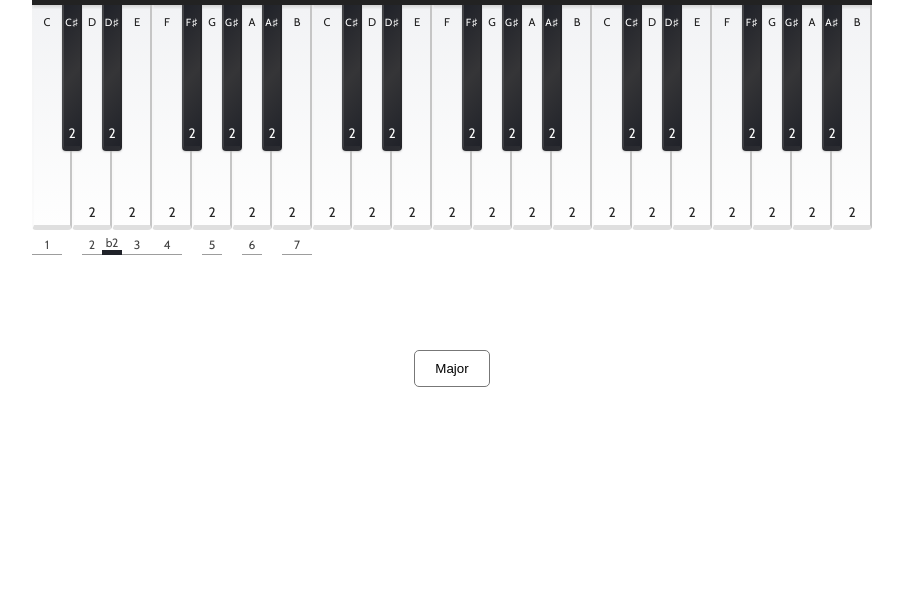
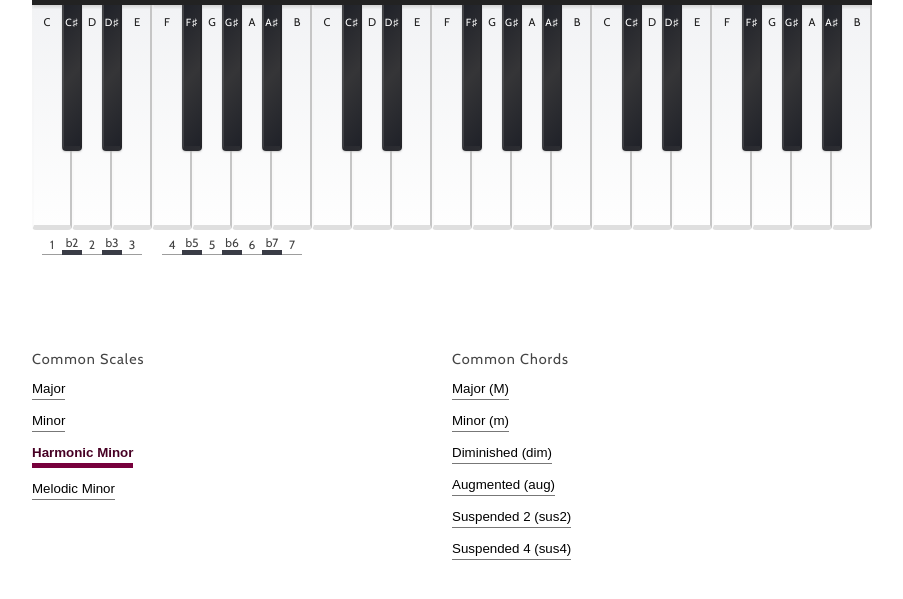
Before and after one commit to rtspw/Keyboard-Visual, a website with bundled scripts: page app/index.html in a window 1280 px wide. Shown: the part 129-728 px from the top of the page, without its empty margins (188-1091 px from the left). Built offline with nearby package versions, Linux system fonts and the light colour scheme.

Commit message:
Added some test buttons for scales

```diff
--- a/app/index.html
+++ b/app/index.html
@@ -8,102 +8,102 @@
   </head>
   <body>
     <h1>Keyboard Visual</h1>
-    <section class="keyboard">
+    <section class="keyboard unselectable">
       <section class="keyboard__container">
 
         <!-- Octave One -->
         <section class="keyboard__octave keyboard__octave--one">
           <div class="keyboard__key keyboard__key--white c" id="c1">
-            <div class="keyboard__key-name keyboard__key-name--left-align unselectable">C</div>
+            <div class="keyboard__key-name keyboard__key-name--left-align">C</div>
             <div class="keyboard__text-area">
-              <div class="keyboard__fingering unselectable"></div>
+              <div class="keyboard__fingering"></div>
             </div>
           </div>
 
           <div class="keyboard__black-key-anchor">
             <div class="keyboard__key keyboard__key--black c-sharp1" id="c-sharp1">
-              <div class="keyboard__key-name keyboard__key-name--black-key unselectable">C♯</div>
+              <div class="keyboard__key-name keyboard__key-name--black-key">C♯</div>
               <div class="keyboard__text-area">
-                <div class="keyboard__fingering keyboard__fingering--black-key unselectable">2</div>
+                <div class="keyboard__fingering keyboard__fingering--black-key"></div>
               </div>
             </div>
           </div>
 
           <div class="keyboard__key keyboard__key--white d" id="d1">
-            <div class="keyboard__key-name unselectable">D</div>
+            <div class="keyboard__key-name">D</div>
             <div class="keyboard__text-area">
-              <div class="keyboard__fingering unselectable">2</div>
+              <div class="keyboard__fingering"></div>
             </div>
           </div>
 
           <div class="keyboard__black-key-anchor">
             <div class="keyboard__key keyboard__key--black d-sharp" id="d-sharp1">
-              <div class="keyboard__key-name keyboard__key-name--black-key unselectable">D♯</div>
+              <div class="keyboard__key-name keyboard__key-name--black-key">D♯</div>
               <div class="keyboard__text-area">
-                <div class="keyboard__fingering keyboard__fingering--black-key unselectable">2</div>
+                <div class="keyboard__fingering keyboard__fingering--black-key"></div>
               </div>
             </div>
           </div>
 
           <div class="keyboard__key keyboard__key--white e" id="e1">
-            <div class="keyboard__key-name keyboard__key-name--right-align unselectable">E</div>
+            <div class="keyboard__key-name keyboard__key-name--right-align">E</div>
             <div class="keyboard__text-area">
-              <div class="keyboard__fingering unselectable">2</div>
+              <div class="keyboard__fingering"></div>
             </div>
           </div>
 
           <div class="keyboard__key keyboard__key--white f" id="f1">
-            <div class="keyboard__key-name keyboard__key-name--left-align unselectable">F</div>
+            <div class="keyboard__key-name keyboard__key-name--left-align">F</div>
             <div class="keyboard__text-area">
-              <div class="keyboard__fingering unselectable">2</div>
+              <div class="keyboard__fingering"></div>
             </div>
           </div>
 
           <div class="keyboard__black-key-anchor">
             <div class="keyboard__key keyboard__key--black f-sharp" id="f-sharp1">
-              <div class="keyboard__key-name keyboard__key-name--black-key unselectable">F♯</div>
+              <div class="keyboard__key-name keyboard__key-name--black-key">F♯</div>
               <div class="keyboard__text-area">
-                <div class="keyboard__fingering keyboard__fingering--black-key unselectable">2</div>
+                <div class="keyboard__fingering keyboard__fingering--black-key"></div>
               </div>
             </div>
           </div>
 
           <div class="keyboard__key keyboard__key--white g" id="g1">
-            <div class="keyboard__key-name unselectable">G</div>
+            <div class="keyboard__key-name">G</div>
             <div class="keyboard__text-area">
-              <div class="keyboard__fingering unselectable">2</div>
+              <div class="keyboard__fingering"></div>
             </div>
           </div>
 
           <div class="keyboard__black-key-anchor">
             <div class="keyboard__key keyboard__key--black g-sharp" id="g-sharp1">
-              <div class="keyboard__key-name keyboard__key-name--black-key unselectable">G♯</div>
+              <div class="keyboard__key-name keyboard__key-name--black-key">G♯</div>
               <div class="keyboard__text-area">
-                <div class="keyboard__fingering keyboard__fingering--black-key unselectable">2</div>
+                <div class="keyboard__fingering keyboard__fingering--black-key"></div>
               </div>
             </div>
           </div>
 
           <div class="keyboard__key keyboard__key--white a" id="a1">
-            <div class="keyboard__key-name unselectable">A</div>
+            <div class="keyboard__key-name">A</div>
             <div class="keyboard__text-area">
-              <div class="keyboard__fingering unselectable">2</div>
+              <div class="keyboard__fingering"></div>
             </div>
           </div>
 
           <div class="keyboard__black-key-anchor">
             <div class="keyboard__key keyboard__key--black a-sharp" id="a-sharp1">
-              <div class="keyboard__key-name keyboard__key-name--black-key unselectable">A♯</div>
+              <div class="keyboard__key-name keyboard__key-name--black-key">A♯</div>
               <div class="keyboard__text-area">
-                <div class="keyboard__fingering keyboard__fingering--black-key unselectable">2</div>
+                <div class="keyboard__fingering keyboard__fingering--black-key"></div>
               </div>
             </div>
           </div>
 
           <div class="keyboard__key keyboard__key--white b" id="b1">
-            <div class="keyboard__key-name keyboard__key-name--right-align unselectable">B</div>
+            <div class="keyboard__key-name keyboard__key-name--right-align">B</div>
             <div class="keyboard__text-area">
-              <div class="keyboard__fingering unselectable">2</div>
+              <div class="keyboard__fingering"></div>
             </div>
           </div>
         </section>
@@ -111,96 +111,96 @@
         <!-- Octave Two -->
         <section class="keyboard__octave keyboard__octave--two">
           <div class="keyboard__key keyboard__key--white c" id="c2">
-            <div class="keyboard__key-name keyboard__key-name--left-align unselectable">C</div>
+            <div class="keyboard__key-name keyboard__key-name--left-align">C</div>
             <div class="keyboard__text-area">
-              <div class="keyboard__fingering unselectable">2</div>
+              <div class="keyboard__fingering"></div>
             </div>
           </div>
 
           <div class="keyboard__black-key-anchor">
             <div class="keyboard__key keyboard__key--black c-sharp1" id="c-sharp2">
-              <div class="keyboard__key-name keyboard__key-name--black-key unselectable">C♯</div>
+              <div class="keyboard__key-name keyboard__key-name--black-key">C♯</div>
               <div class="keyboard__text-area">
-                <div class="keyboard__fingering keyboard__fingering--black-key unselectable">2</div>
+                <div class="keyboard__fingering keyboard__fingering--black-key"></div>
               </div>
             </div>
           </div>
 
           <div class="keyboard__key keyboard__key--white d" id="d2">
-            <div class="keyboard__key-name unselectable">D</div>
+            <div class="keyboard__key-name">D</div>
             <div class="keyboard__text-area">
-              <div class="keyboard__fingering unselectable">2</div>
+              <div class="keyboard__fingering"></div>
             </div>
           </div>
 
           <div class="keyboard__black-key-anchor">
             <div class="keyboard__key keyboard__key--black d-sharp" id="d-sharp2">
-              <div class="keyboard__key-name keyboard__key-name--black-key unselectable">D♯</div>
+              <div class="keyboard__key-name keyboard__key-name--black-key">D♯</div>
               <div class="keyboard__text-area">
-                <div class="keyboard__fingering keyboard__fingering--black-key unselectable">2</div>
+                <div class="keyboard__fingering keyboard__fingering--black-key"></div>
               </div>
             </div>
           </div>
 
           <div class="keyboard__key keyboard__key--white e" id="e2">
-            <div class="keyboard__key-name keyboard__key-name--right-align unselectable">E</div>
+            <div class="keyboard__key-name keyboard__key-name--right-align">E</div>
             <div class="keyboard__text-area">
-              <div class="keyboard__fingering unselectable">2</div>
+              <div class="keyboard__fingering"></div>
             </div>
           </div>
 
           <div class="keyboard__key keyboard__key--white f" id="f2">
-            <div class="keyboard__key-name keyboard__key-name--left-align unselectable">F</div>
+            <div class="keyboard__key-name keyboard__key-name--left-align">F</div>
             <div class="keyboard__text-area">
-              <div class="keyboard__fingering unselectable">2</div>
+              <div class="keyboard__fingering"></div>
             </div>
           </div>
 
           <div class="keyboard__black-key-anchor">
             <div class="keyboard__key keyboard__key--black f-sharp" id="f-sharp2">
-              <div class="keyboard__key-name keyboard__key-name--black-key unselectable">F♯</div>
+              <div class="keyboard__key-name keyboard__key-name--black-key">F♯</div>
               <div class="keyboard__text-area">
-                <div class="keyboard__fingering keyboard__fingering--black-key unselectable">2</div>
+                <div class="keyboard__fingering keyboard__fingering--black-key"></div>
               </div>
             </div>
           </div>
 
           <div class="keyboard__key keyboard__key--white g" id="g2">
-            <div class="keyboard__key-name unselectable">G</div>
+            <div class="keyboard__key-name">G</div>
             <div class="keyboard__text-area">
-              <div class="keyboard__fingering unselectable">2</div>
+              <div class="keyboard__fingering"></div>
             </div>
           </div>
 
           <div class="keyboard__black-key-anchor">
             <div class="keyboard__key keyboard__key--black g-sharp" id="g-sharp2">
-              <div class="keyboard__key-name keyboard__key-name--black-key unselectable">G♯</div>
+              <div class="keyboard__key-name keyboard__key-name--black-key">G♯</div>
               <div class="keyboard__text-area">
-                <div class="keyboard__fingering keyboard__fingering--black-key unselectable">2</div>
+                <div class="keyboard__fingering keyboard__fingering--black-key"></div>
               </div>
             </div>
           </div>
 
           <div class="keyboard__key keyboard__key--white a" id="a2">
-            <div class="keyboard__key-name unselectable">A</div>
+            <div class="keyboard__key-name">A</div>
             <div class="keyboard__text-area">
-              <div class="keyboard__fingering unselectable">2</div>
+              <div class="keyboard__fingering"></div>
             </div>
           </div>
 
           <div class="keyboard__black-key-anchor">
             <div class="keyboard__key keyboard__key--black a-sharp" id="a-sharp2">
-              <div class="keyboard__key-name keyboard__key-name--black-key unselectable">A♯</div>
+              <div class="keyboard__key-name keyboard__key-name--black-key">A♯</div>
               <div class="keyboard__text-area">
-                <div class="keyboard__fingering keyboard__fingering--black-key unselectable">2</div>
+                <div class="keyboard__fingering keyboard__fingering--black-key"></div>
               </div>
             </div>
           </div>
 
           <div class="keyboard__key keyboard__key--white b" id="b2">
-            <div class="keyboard__key-name keyboard__key-name--right-align unselectable">B</div>
+            <div class="keyboard__key-name keyboard__key-name--right-align">B</div>
             <div class="keyboard__text-area">
-              <div class="keyboard__fingering unselectable">2</div>
+              <div class="keyboard__fingering"></div>
             </div>
           </div>
         </section>
@@ -208,123 +208,168 @@
         <!-- Octave Three -->
         <section class="keyboard__octave keyboard__octave--three">
           <div class="keyboard__key keyboard__key--white c" id="c3">
-            <div class="keyboard__key-name keyboard__key-name--left-align unselectable">C</div>
+            <div class="keyboard__key-name keyboard__key-name--left-align">C</div>
             <div class="keyboard__text-area">
-              <div class="keyboard__fingering unselectable">2</div>
+              <div class="keyboard__fingering"></div>
             </div>
           </div>
 
           <div class="keyboard__black-key-anchor">
             <div class="keyboard__key keyboard__key--black c-sharp1" id="c-sharp3">
-              <div class="keyboard__key-name keyboard__key-name--black-key unselectable">C♯</div>
+              <div class="keyboard__key-name keyboard__key-name--black-key">C♯</div>
               <div class="keyboard__text-area">
-                <div class="keyboard__fingering keyboard__fingering--black-key unselectable">2</div>
+                <div class="keyboard__fingering keyboard__fingering--black-key"></div>
               </div>
             </div>
           </div>
 
           <div class="keyboard__key keyboard__key--white d" id="d3">
-            <div class="keyboard__key-name unselectable">D</div>
+            <div class="keyboard__key-name">D</div>
             <div class="keyboard__text-area">
-              <div class="keyboard__fingering unselectable">2</div>
+              <div class="keyboard__fingering"></div>
             </div>
           </div>
 
           <div class="keyboard__black-key-anchor">
             <div class="keyboard__key keyboard__key--black d-sharp" id="d-sharp3">
-              <div class="keyboard__key-name keyboard__key-name--black-key unselectable">D♯</div>
+              <div class="keyboard__key-name keyboard__key-name--black-key">D♯</div>
               <div class="keyboard__text-area">
-                <div class="keyboard__fingering keyboard__fingering--black-key unselectable">2</div>
+                <div class="keyboard__fingering keyboard__fingering--black-key"></div>
               </div>
             </div>
           </div>
 
           <div class="keyboard__key keyboard__key--white e" id="e3">
-            <div class="keyboard__key-name keyboard__key-name--right-align unselectable">E</div>
+            <div class="keyboard__key-name keyboard__key-name--right-align">E</div>
             <div class="keyboard__text-area">
-              <div class="keyboard__fingering unselectable">2</div>
+              <div class="keyboard__fingering"></div>
             </div>
           </div>
 
           <div class="keyboard__key keyboard__key--white f" id="f3">
-            <div class="keyboard__key-name keyboard__key-name--left-align unselectable">F</div>
+            <div class="keyboard__key-name keyboard__key-name--left-align">F</div>
             <div class="keyboard__text-area">
-              <div class="keyboard__fingering unselectable">2</div>
+              <div class="keyboard__fingering"></div>
             </div>
           </div>
 
           <div class="keyboard__black-key-anchor">
             <div class="keyboard__key keyboard__key--black f-sharp" id="f-sharp3">
-              <div class="keyboard__key-name keyboard__key-name--black-key unselectable">F♯</div>
+              <div class="keyboard__key-name keyboard__key-name--black-key">F♯</div>
               <div class="keyboard__text-area">
-                <div class="keyboard__fingering keyboard__fingering--black-key unselectable">2</div>
+                <div class="keyboard__fingering keyboard__fingering--black-key"></div>
               </div>
             </div>
           </div>
 
           <div class="keyboard__key keyboard__key--white g" id="g3">
-            <div class="keyboard__key-name unselectable">G</div>
+            <div class="keyboard__key-name">G</div>
             <div class="keyboard__text-area">
-              <div class="keyboard__fingering unselectable">2</div>
+              <div class="keyboard__fingering"></div>
             </div>
           </div>
 
           <div class="keyboard__black-key-anchor">
             <div class="keyboard__key keyboard__key--black g-sharp" id="g-sharp3">
-              <div class="keyboard__key-name keyboard__key-name--black-key unselectable">G♯</div>
+              <div class="keyboard__key-name keyboard__key-name--black-key">G♯</div>
               <div class="keyboard__text-area">
-                <div class="keyboard__fingering keyboard__fingering--black-key unselectable">2</div>
+                <div class="keyboard__fingering keyboard__fingering--black-key"></div>
               </div>
             </div>
           </div>
 
           <div class="keyboard__key keyboard__key--white a" id="a3">
-            <div class="keyboard__key-name unselectable">A</div>
+            <div class="keyboard__key-name">A</div>
             <div class="keyboard__text-area">
-              <div class="keyboard__fingering unselectable">2</div>
+              <div class="keyboard__fingering"></div>
             </div>
           </div>
 
           <div class="keyboard__black-key-anchor">
             <div class="keyboard__key keyboard__key--black a-sharp" id="a-sharp3">
-              <div class="keyboard__key-name keyboard__key-name--black-key unselectable">A♯</div>
+              <div class="keyboard__key-name keyboard__key-name--black-key">A♯</div>
               <div class="keyboard__text-area">
-                <div class="keyboard__fingering keyboard__fingering--black-key unselectable">2</div>
+                <div class="keyboard__fingering keyboard__fingering--black-key"></div>
               </div>
             </div>
           </div>
 
           <div class="keyboard__key keyboard__key--white b" id="b3">
-            <div class="keyboard__key-name keyboard__key-name--right-align unselectable">B</div>
+            <div class="keyboard__key-name keyboard__key-name--right-align">B</div>
             <div class="keyboard__text-area">
-              <div class="keyboard__fingering unselectable">2</div>
+              <div class="keyboard__fingering"></div>
             </div>
           </div>
         </section>
 
       </section>
       <div class="degree-display">
-        <div class="degree-display__edge-key">
-          <div class="degree-display__degree-text degree-c1">1</div>
+        <div class="degree-display__key degree-display__edge-key-left">
+          <div class="degree-display__degree-text" id="degree-c1">1</div>
         </div>
-        <div class="degree-display__black-key hidden"></div>
-        <div class="degree-display__middle-key">2</div>
-        <div class="degree-display__black-key">b2</div>
-        <div class="degree-display__edge-key">3</div>
-        <div class="degree-display__edge-key">4</div>
-        <div class="degree-display__black-key hidden"></div>
-        <div class="degree-display__middle-key">5</div>
-        <div class="degree-display__black-key hidden"></div>
-        <div class="degree-display__middle-key">6</div>
-        <div class="degree-display__black-key hidden"></div>
-        <div class="degree-display__edge-key">7</div>
-
+        <div class="degree-display__key degree-display__black-key">
+          <div class="degree-display__degree-text" id="degree-c-sharp1">b2</div>
+        </div>
+        <div class="degree-display__key degree-display__middle-key">
+          <div class="degree-display__degree-text" id="degree-d1">2</div>
+        </div>
+        <div class="degree-display__key degree-display__black-key">
+          <div class="degree-display__degree-text" id="degree-d-sharp1">b3</div>
+        </div>
+        <div class="degree-display__key degree-display__edge-key-right">
+          <div class="degree-display__degree-text" id="degree-e1">3</div>
+        </div>
+        <div class="degree-display__key degree-display__edge-key-left">
+          <div class="degree-display__degree-text" id="degree-f">4</div>
+        </div>
+        <div class="degree-display__key degree-display__black-key">
+          <div class="degree-display__degree-text" id="degree-f-sharp1">b5</div>
+        </div>
+        <div class="degree-display__key degree-display__middle-key">
+          <div class="degree-display__degree-text" id="degree-g">5</div>
+        </div>
+        <div class="degree-display__key degree-display__black-key">
+          <div class="degree-display__degree-text" id="degree-g-sharp1">b6</div>
+        </div>
+        <div class="degree-display__key degree-display__middle-key">
+          <div class="degree-display__degree-text" id="degree-a">6</div>
+        </div>
+        <div class="degree-display__key degree-display__black-key">
+          <div class="degree-display__degree-text" id="degree-a-sharp1">b7</div>
+        </div>
+        <div class="degree-display__key degree-display__edge-key-right">
+          <div class="degree-display__degree-text" id="degree-b">7</div>
+        </div>
       </div>
     </section>
 
 
     <section class="scale-list">
-      <button class="btn btn--major">Major</button>
+      <div class="scale-list__category">
+        <div id="scale-list__common-scales">
+          <h2>Common Scales</h2>
+          <ul>
+            <li><button class="btn" id="btn-scale-major">Major</button></li>
+            <li><button class="btn" id="btn-scale-minor">Minor</button></li>
+            <li><button class="btn btn--selected" id="btn-scale-harmonic-minor">Harmonic Minor</button></li>
+            <li><button class="btn" id="btn-scale-melodic-minor">Melodic Minor</button></li>
+          </ul>
+        </div>
+      </div>
+      <div class="scale-list__category">
+        <div id="scale-list__common-chords">
+          <h2>Common Chords</h2>
+          <ul>
+            <li><button class="btn" id="btn-chord-major">Major (M)</button></li>
+            <li><button class="btn" id="btn-chord-minor">Minor (m)</button></li>
+            <li><button class="btn" id="btn-chord-diminished">Diminished (dim)</button></li>
+            <li><button class="btn" id="btn-chord-augmented">Augmented (aug)</button></li>
+            <li><button class="btn" id="btn-chord-suspended2">Suspended 2 (sus2)</button></li>
+            <li><button class="btn" id="btn-chord-suspended4">Suspended 4 (sus4)</button></li>
+          </ul>
+        </div>
+      </div>
+
     </section>
 
     <script src="./bundle.js"></script>
--- a/app/scss/base.scss
+++ b/app/scss/base.scss
@@ -21,6 +21,16 @@ h1 {
   padding: 40px 0;
 }
 
+h2 {
+  font-size: 0.9rem;
+  letter-spacing: 1px;
+  font-weight: 400;
+}
+
+ul {
+  list-style: none;
+}
+
 .hidden {
   visibility: hidden;
 }
--- a/app/scss/colors.scss
+++ b/app/scss/colors.scss
@@ -20,3 +20,8 @@ $keyboard__text-black: #fefefe;
 
 $keyboard__highlight--white: rgb(205, 252, 219);
 $keyboard__highlight--black: rgb(47, 116, 67);
+
+
+// Degree Display
+$degree-display__white-key: rgb(157,157,157);
+$degree-display__black-key: rgb(58, 60, 70);
--- a/app/scss/degreeDisplay.scss
+++ b/app/scss/degree-display.scss
@@ -7,6 +7,7 @@ $degree-display-height: 30px;
   align-items: center;
   justify-content: center;
 }
+
 .degree-display {
   height: $degree-display-height;
   padding: 5px 0;
@@ -16,25 +17,24 @@ $degree-display-height: 30px;
 
   display: flex;
   flex-direction: row;
+  flex-shrink: 0;
 
+  &__key {
+    @include centerChildren();
+    width: 20px;
+    flex-shrink: 0;
+    border-bottom: 1px solid $degree-display__white-key;
+  }
 
-  &__edge-key {
-    @include centerChildren();
-    width: 30px;
-    border-bottom: 1px solid rgb(157,157,157);
+  &__edge-key-left {
+    margin-left: 10px;
+  }
+
+  &__edge-key-right {
+    margin-right: 10px;
   }
 
   &__black-key {
-    @include centerChildren();
-
-    width: 20px;
-    border-bottom: 5px solid $keyboard__base-black;
-  }
-
-  &__middle-key {
-    @include centerChildren();
-
-    width: 20px;
-    border-bottom: 1px solid rgb(157, 157, 157);
+    border-bottom: 5px solid $degree-display__black-key;
   }
 }
--- a/app/scss/main.scss
+++ b/app/scss/main.scss
@@ -1,20 +1,37 @@
 @import 'base';
 @import 'keyboard';
-@import 'degreeDisplay';
+@import 'degree-display';
 @import 'colors';
 
 .scale-list {
+  margin: 90px auto;
   display: flex;
-  margin: 90px 50px;
-  justify-content: space-around;
+  flex-direction: row;
+  max-width: 840px;
+
+  &__category {
+    flex: 1;
+  }
 }
 
 .btn {
-  padding: 10px 20px;
   background-color: white;
-  border-radius: 5px;
-  border: 1px solid #777;
+  border: none;
+  border-bottom: 1px solid #777;
+  padding: 3px 0;
+  margin-top: 10px;
+
+  cursor: pointer;
 }
+
+.btn--selected {
+  font-weight: bold;
+  color: rgb(71, 0, 36);
+  border-color: rgb(119, 0, 60);
+  border-bottom-width: 5px;
+}
+
+
 
 .unselectable {
   -webkit-touch-callout: none;
--- a/app/src/keyboard.js
+++ b/app/src/keyboard.js
@@ -1,6 +1,6 @@
 'use strict';
 
-const PianoKey = require('./pianoKey');
+const PianoKey = require('./piano-key');
 const { range } = require('./util');
 
 const pianoKeyNames = ['c', 'c-sharp', 'd', 'd-sharp', 'e',
--- a/app/src/pianoKey.js
+++ b/app/src/piano-key.js
@@ -1,6 +1,6 @@
 'use strict';
 
-const KeyName = require('./keyName');
+const KeyName = require('./key-name');
 
 function determineColor(domID) {
   return (domID.indexOf('sharp') !== -1) ? 'black' : 'white';
@@ -53,7 +53,7 @@ class PianoKey {
     this.domNameTextNode.textContent = alias;
   }
 
-  setStandardDisplayName() {
+  resetDisplayName() {
     // TODO
     return this;
   }
--- a/gulpfile.js
+++ b/gulpfile.js
@@ -28,6 +28,9 @@ async function bundle() {
     entries: ['app/dist/index.js'],
     debug: true,
   }).bundle()
+    .on('error', (error) => {
+      console.log(error.message);
+    })
     .pipe(vinylSourceStream('bundle.js'))
     .pipe(vinylBuffer())
     .pipe(dest('app'));
```
Also changed, not shown: app/bundle.js (+7 -7 lines), app/css/main.css, app/dist/key-name.js (renamed from app/dist/keyName.js), app/dist/keyboard.js, app/dist/piano-key.js, app/dist/scale-controller.js (renamed from app/dist/scaleController.js), app/src/key-name.js (renamed from app/src/keyName.js), app/src/scale-controller.js (renamed from app/src/scaleController.js).
